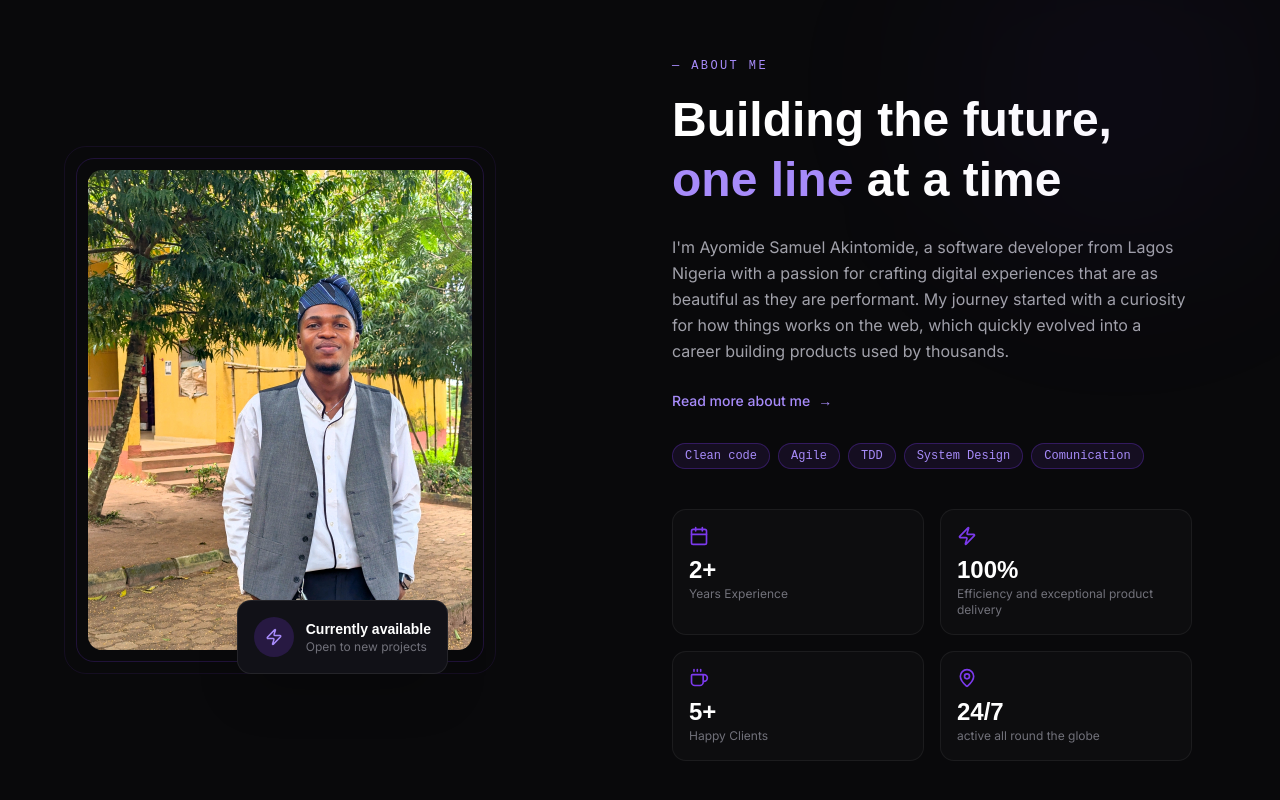
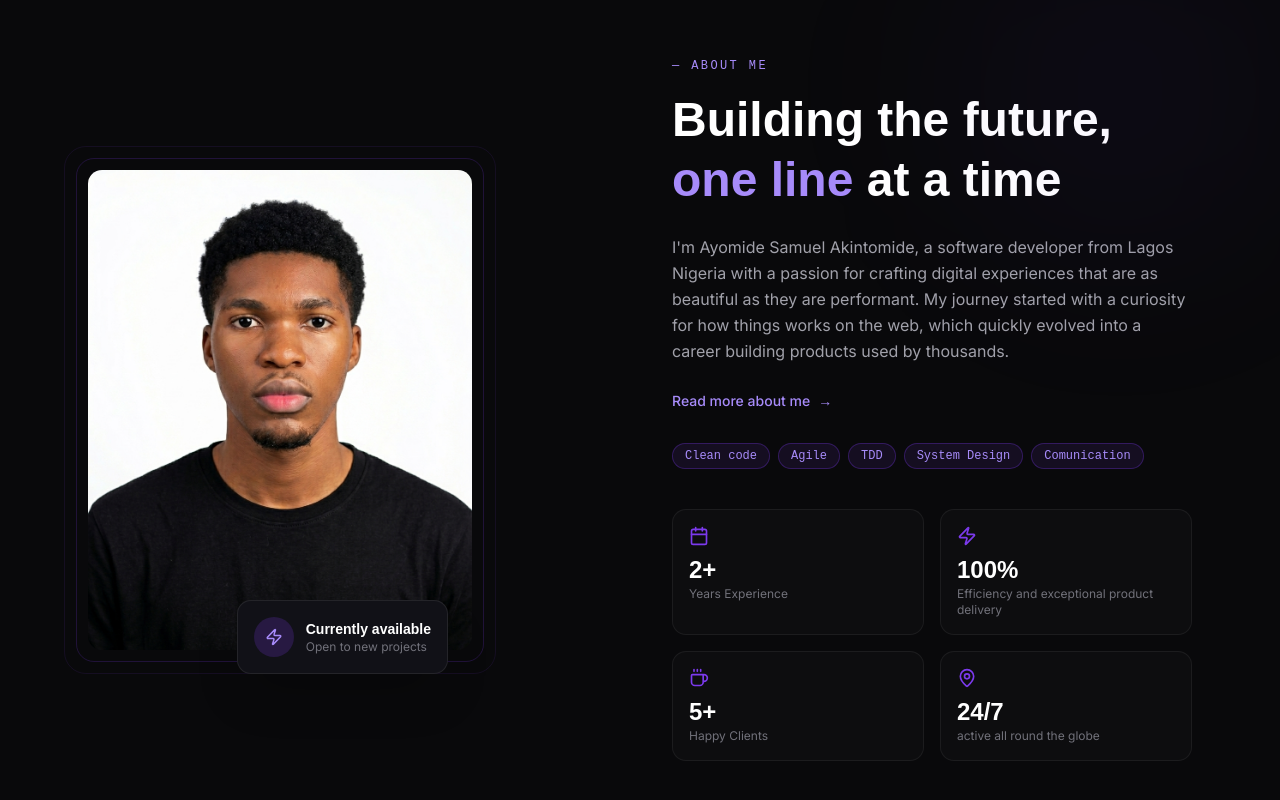
Before and after one commit to DaSpunk778/ayomideportfolio, a Next.js app: page / in a window 1280 px wide. Shown: the part 871-1671 px from the top of the page. Built offline with nearby package versions, Linux system fonts and the light colour scheme; a web font is replaced by a local one.

Commit message:
added new image to about

```diff
--- a/components/About.tsx
+++ b/components/About.tsx
@@ -35,7 +35,7 @@ export default function About() {
                         <div className="absolute -inset-3 rounded-2xl border border-[#7c3aed]/20" />
                         <div className="absolute -inset-6 rounded-3xl border border-[#7c3aed]/10" />
                         <Image
-                            src="/ayomide.jpg"
+                            src="/Timi.png"
                             alt="Ay_dev— front-end engineer "
                             fill
                             className="relative w-full aspect-4/5 object-cover rounded-xl"
```
Also changed, not shown: public/Timi.png (added).
